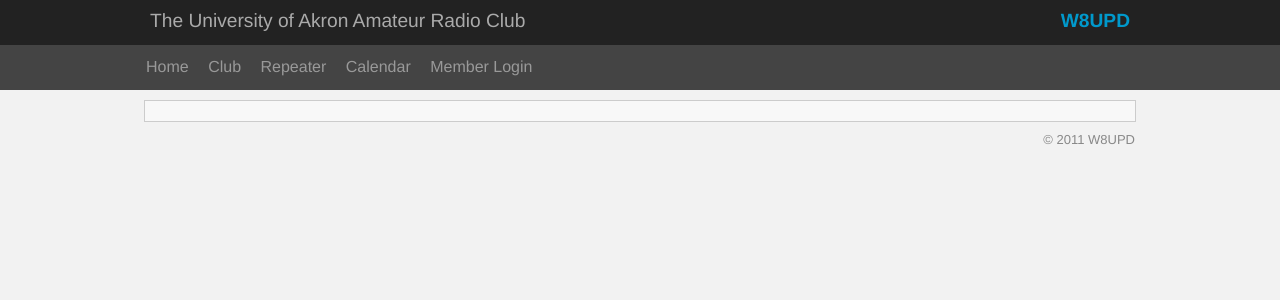
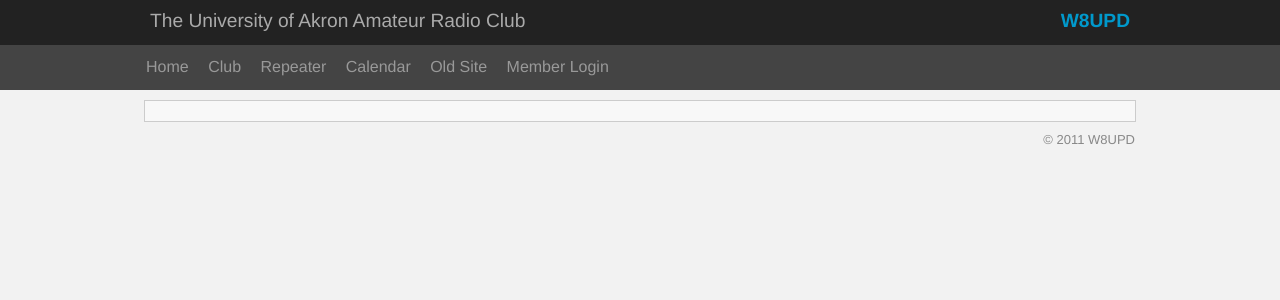
Before and after one commit to W8UPD/website, a Django app: template w8upd/templates/main.html in a window 1280 px wide. Shown: the top 300 px of the page. Run offline with Django 3.2, Linux system fonts and the light colour scheme; the template is opened without the code that fills it, so the values that code supplies are empty.

Commit message:
add old site to navbar

```diff
--- a/w8upd/templates/main.html
+++ b/w8upd/templates/main.html
@@ -29,6 +29,7 @@
                     <li><a href="/club-info/">Club</a></li>
                     <li><a href="/repeater/">Repeater</a></li>
                     <li><a href="/calendar/">Calendar</a></li>
+                    <li><a href="http://old.w8upd.org/">Old Site</a></li>
                     {# <li><a href="/logbook/">Log Book</a></li> #}
                     {% if user.is_authenticated %}
                     <li><a href="/logout">Log Out</a></li>
```
